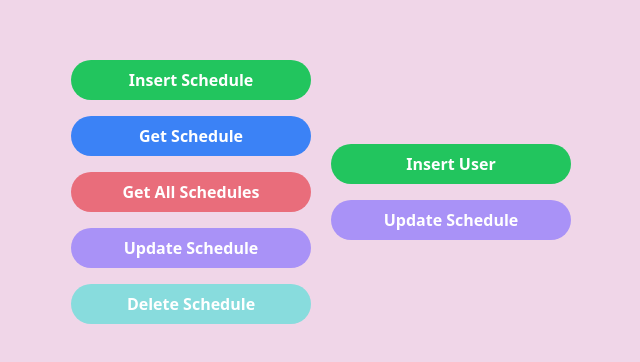
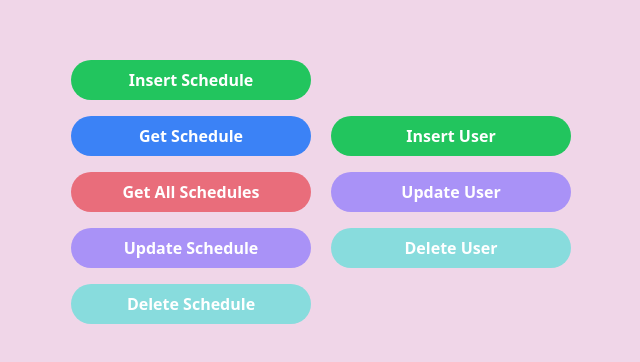
Before and after one commit to NUTFes/chosei-chan, a Next.js app: page /test in a window 1280 px wide. Shown: the part 216-578 px from the top of the page, without its empty margins (319-959 px from the left). Built offline with nearby package versions, Linux system fonts and the light colour scheme; no server answers.

Commit message:
[feat]userの削除メソッドの追加

```diff
--- a/src/pages/test.tsx
+++ b/src/pages/test.tsx
@@ -7,47 +7,54 @@ import {
   updateSchedule,
   deleteSchedule,
 } from '@/repositories/schedule'
-import { addUser, updateUser } from '@/repositories/user'
+import { addUser, updateUser, deleteUser } from '@/repositories/user'
 
 const insert = async () => {
   const doc = await addSchedule(SCHEDULE)
-  console.log('Document written with ID: ', doc.id)
+  // console.log('Document written with ID: ', doc.id)
 }
 
 const get = async () => {
   const scheduleData = await getSchedule('dfpCkRahuP')
-  console.log(scheduleData)
+  // console.log(scheduleData)
 }
 
 const getAll = async () => {
   const scheduleData = await getAllSchedules()
-  console.log(scheduleData)
+  // console.log(scheduleData)
 }
 
 const update = async () => {
   const id = 'tNp6BizMPL2uRok5TKZF'
   await updateSchedule(id, SCHEDULE)
-  console.log('Updated with ID: ', id)
+  // console.log('Updated with ID: ', id)
 }
 
 const deleteS = async () => {
   const id = 'tNp6BizMPL2uRok5TKZF'
   const res = await deleteSchedule(id)
-  console.log(res)
+  // console.log(res)
 }
 
 const insertUser = async () => {
   const id = 'tNp6BizMPL2uRok5TKZF'
 
   const doc = await addUser(id, USER)
-  console.log(doc)
+  // console.log(doc)
 }
 
 const updateU = async () => {
   const id = 'tNp6BizMPL2uRok5TKZF'
 
   const doc = await updateUser(id, USER, USERS, 1)
-  console.log(doc)
+  // console.log(doc)
+}
+
+const deleteU = async () => {
+  const id = 'tNp6BizMPL2uRok5TKZF'
+
+  const doc = await deleteUser(id, USER)
+  // console.log(doc)
 }
 
 const Home: NextPage = () => {
@@ -96,7 +103,13 @@ const Home: NextPage = () => {
           className='mt-4 w-60 rounded-full bg-secondary px-4 py-2 font-bold text-white hover:bg-secondary-focus'
           onClick={() => updateU()}
         >
-          Update Schedule
+          Update User
+        </button>
+        <button
+          className='mt-4 w-60 rounded-full bg-accent px-4 py-2 font-bold text-white hover:bg-accent-focus'
+          onClick={() => deleteU()}
+        >
+          Delete User
         </button>
       </div>
     </div>
--- a/src/repositories/user.ts
+++ b/src/repositories/user.ts
@@ -1,4 +1,4 @@
-import { doc, updateDoc, arrayUnion } from 'firebase/firestore'
+import { doc, updateDoc, arrayUnion, arrayRemove } from 'firebase/firestore'
 import { db } from '../lib/firebase'
 import { User } from '@/type/common'
 
@@ -35,3 +35,16 @@ export async function updateUser(
   }
   return null
 }
+
+// ユーザーを削除するメソッド
+export async function deleteUser(id: string, deleteUser: User) {
+  try {
+    const docRef = doc(db, 'schedules', id)
+
+    await updateDoc(docRef, { users: arrayRemove(deleteUser) })
+    return `delete user`
+  } catch (error) {
+    console.error('データの追加中にエラーが発生しました:', error)
+  }
+  return null
+}
```
